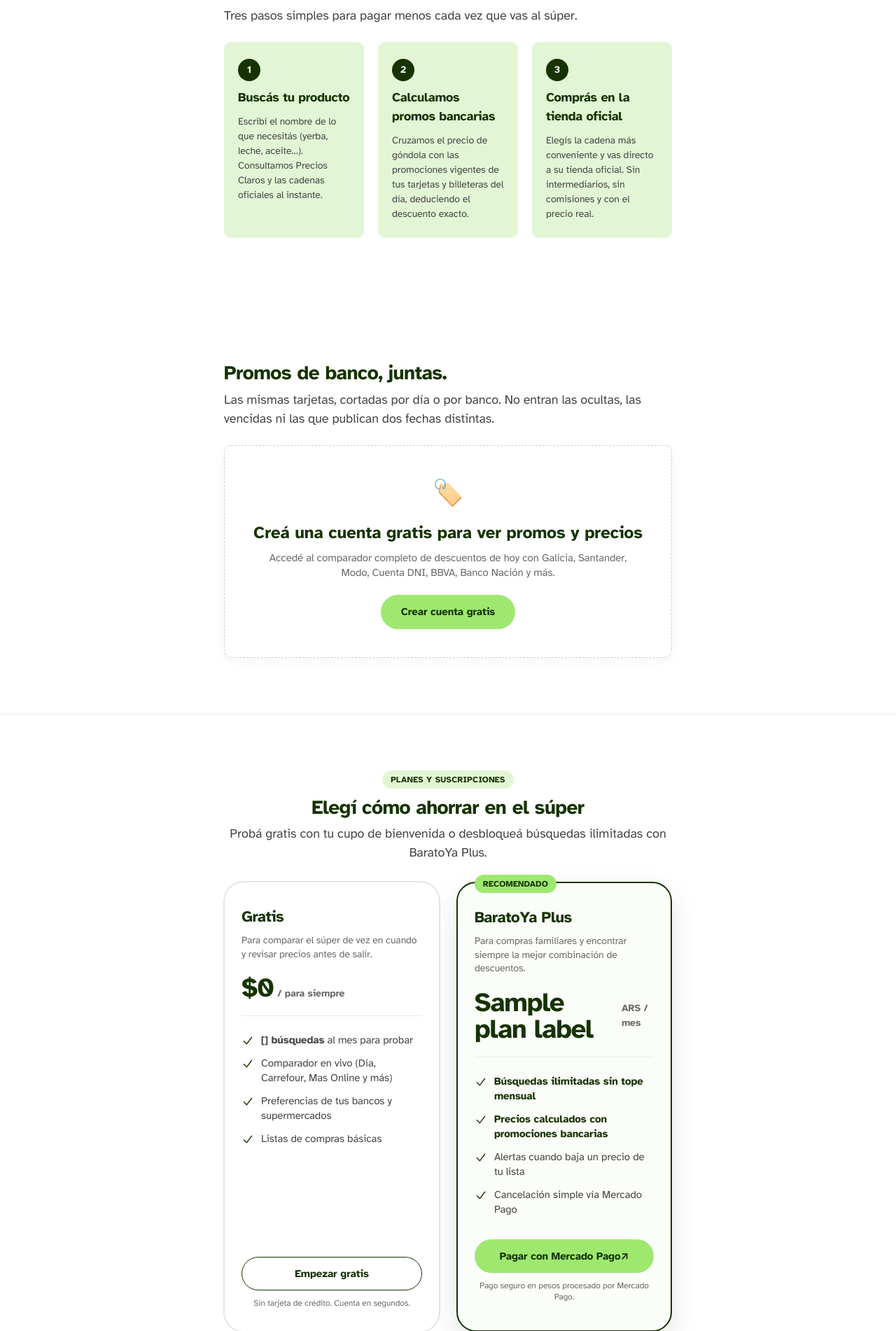
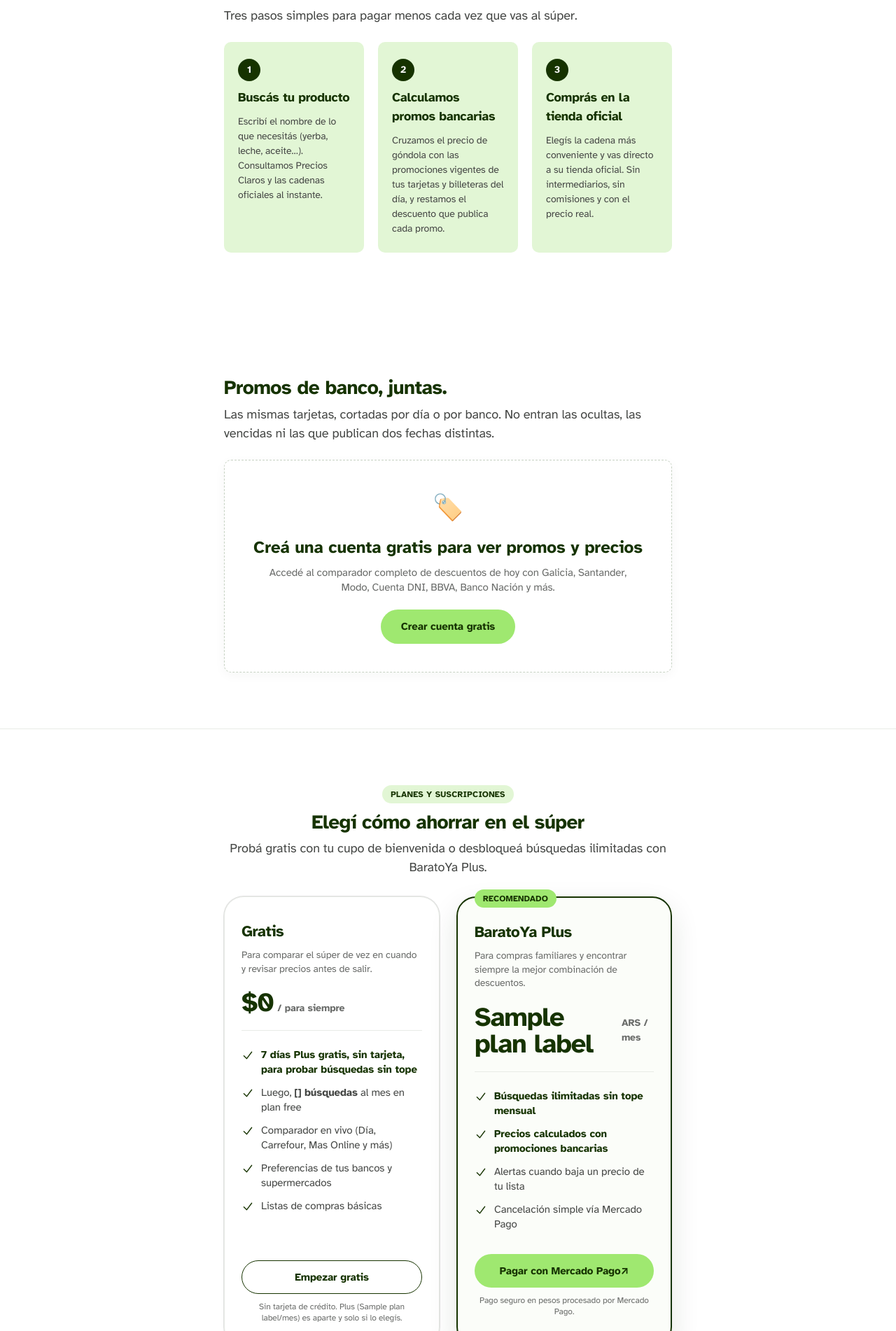
Before and after one commit to mtfrat/baratoya, a Python web app: template templates/index.html in a window 1280 px wide. Shown: the part 1191-3093 px from the top of the page at 70% size. Run offline with Jinja, Linux system fonts and the light colour scheme; the template is opened without the code that fills it: most values are stand-ins (such as "Sample title", 1, 10 or a date in 2020).

Commit message:
copy: home card con 7 días Plus gratis, sin promesas de ahorro; contacto baratoyaba@gmail.com + IG @baratoya.ba

```diff
--- a/templates/404.html
+++ b/templates/404.html
@@ -45,6 +45,7 @@
   </main>
   <footer>
     <div class="wrap">
+      <p>Instagram: <a href="https://www.instagram.com/baratoya.ba/" target="_blank" rel="noopener noreferrer">@baratoya.ba</a> · Mail: <a href="mailto:baratoyaba@gmail.com">baratoyaba@gmail.com</a></p>
       <p><a href="/">Inicio</a> · <a href="/planes">Planes</a> · <a href="/aviso-precios">Aviso de precios</a> · <a href="/terminos">Términos de uso</a> · <a href="/privacidad">Privacidad</a></p>
     </div>
   </footer>
--- a/templates/index.html
+++ b/templates/index.html
@@ -1585,7 +1585,7 @@
       <div class="wrap">
         <span class="eyebrow">Comparador independiente · Precios de hoy en CABA</span>
         <h1>El mismo producto, en cada cadena, al precio de hoy.</h1>
-        <p class="sub">El número grande es el que se paga ahora. Calculamos los descuentos de tus bancos para que nunca pagues de más en el súper.</p>
+        <p class="sub">El número grande es el que se paga ahora. Si tu banco tiene una promo publicada para hoy, la restamos y te mostramos el precio final.</p>
         <div class="hero-cta-row">
           <a href="#buscar" class="btn lime">Buscar un precio</a>
           <a href="/planes" class="btn outline">Ver planes</a>
@@ -1672,7 +1672,7 @@
           <article class="step-card">
             <div class="step-num">2</div>
             <h3>Calculamos promos bancarias</h3>
-            <p>Cruzamos el precio de góndola con las promociones vigentes de tus tarjetas y billeteras del día, deduciendo el descuento exacto.</p>
+            <p>Cruzamos el precio de góndola con las promociones vigentes de tus tarjetas y billeteras del día, y restamos el descuento que publica cada promo.</p>
           </article>
           <article class="step-card">
             <div class="step-num">3</div>
@@ -1739,9 +1739,13 @@
               <span class="plan-period">/ para siempre</span>
             </div>
             <ul class="plan-features">
+              <li class="strong">
+                <svg viewBox="0 0 20 20" fill="currentColor" aria-hidden="true"><path fill-rule="evenodd" d="M16.704 4.153a.75.75 0 01.143 1.052l-8 10.5a.75.75 0 01-1.127.075l-4.5-4.5a.75.75 0 011.06-1.06l3.894 3.893 7.48-9.817a.75.75 0 011.05-.143z" clip-rule="evenodd" /></svg>
+                <span><strong>7 días Plus gratis</strong>, sin tarjeta, para probar búsquedas sin tope</span>
+              </li>
               <li>
                 <svg viewBox="0 0 20 20" fill="currentColor" aria-hidden="true"><path fill-rule="evenodd" d="M16.704 4.153a.75.75 0 01.143 1.052l-8 10.5a.75.75 0 01-1.127.075l-4.5-4.5a.75.75 0 011.06-1.06l3.894 3.893 7.48-9.817a.75.75 0 011.05-.143z" clip-rule="evenodd" /></svg>
-                <span><strong>{{ free_limit }} búsquedas</strong> al mes para probar</span>
+                <span>Luego, <strong>{{ free_limit }} búsquedas</strong> al mes en plan free</span>
               </li>
               <li>
                 <svg viewBox="0 0 20 20" fill="currentColor" aria-hidden="true"><path fill-rule="evenodd" d="M16.704 4.153a.75.75 0 01.143 1.052l-8 10.5a.75.75 0 01-1.127.075l-4.5-4.5a.75.75 0 011.06-1.06l3.894 3.893 7.48-9.817a.75.75 0 011.05-.143z" clip-rule="evenodd" /></svg>
@@ -1757,7 +1761,7 @@
               </li>
             </ul>
             <a href="#buscar" class="btn outline plan-cta">Empezar gratis</a>
-            <p class="plan-note">Sin tarjeta de crédito. Cuenta en segundos.</p>
+            <p class="plan-note">Sin tarjeta de crédito. Plus ({{ plan_label or "$1.990" }}/mes) es aparte y solo si lo elegís.</p>
           </article>
 
           <!-- Card BaratoYa Plus -->
@@ -1810,7 +1814,7 @@
         <div class="faq-list">
           <div class="faq-item">
             <h3 class="faq-q">¿Cómo cancelo la suscripción?</h3>
-            <p class="faq-a">Podés cancelar en cualquier momento directamente desde tu cuenta de Mercado Pago (en suscripciones o pagos automáticos) o enviando un mail a punatechba@gmail.com. Sin penalizaciones ni permanencia mínima.</p>
+            <p class="faq-a">Podés cancelar en cualquier momento directamente desde tu cuenta de Mercado Pago (en suscripciones o pagos automáticos) o enviando un mail a baratoyaba@gmail.com. Sin penalizaciones ni permanencia mínima.</p>
           </div>
           <div class="faq-item">
             <h3 class="faq-q">¿Los precios con promociones son exactos?</h3>
@@ -1828,7 +1832,7 @@
   <footer>
     <div class="wrap">
       <p>BaratoYa muestra el precio que cada cadena publica para CABA. No es un sitio oficial y no pone un precio propio.</p>
-      <p>¿Problema o bug? Escribinos a <a href="mailto:baratoyaba@gmail.com">baratoyaba@gmail.com</a>.</p>
+      <p>Instagram: <a href="https://www.instagram.com/baratoya.ba/" target="_blank" rel="noopener noreferrer">@baratoya.ba</a> · Mail: <a href="mailto:baratoyaba@gmail.com">baratoyaba@gmail.com</a></p>
       <p><a href="/">Inicio</a> · <a href="/planes">Planes</a> · <a href="/aviso-precios">Aviso de precios</a> · <a href="/terminos">Términos de uso</a> · <a href="/privacidad">Privacidad</a></p>
     </div>
   </footer>
--- a/templates/legal.html
+++ b/templates/legal.html
@@ -85,7 +85,7 @@
   </main>
   <footer>
     <div class="wrap">
-      <p>¿Problema o bug? Escribinos a <a href="mailto:baratoyaba@gmail.com">baratoyaba@gmail.com</a>.</p>
+      <p>Instagram: <a href="https://www.instagram.com/baratoya.ba/" target="_blank" rel="noopener noreferrer">@baratoya.ba</a> · Mail: <a href="mailto:baratoyaba@gmail.com">baratoyaba@gmail.com</a></p>
       <p><a href="/">Inicio</a> · <a href="/planes">Planes</a> · <a href="/aviso-precios">Aviso de precios</a> · <a href="/terminos">Términos de uso</a> · <a href="/privacidad">Privacidad</a></p>
     </div>
   </footer>
--- a/templates/planes.html
+++ b/templates/planes.html
@@ -493,7 +493,7 @@
         <div class="faq-list">
           <div class="faq-item">
             <h3 class="faq-q">¿Cómo cancelo la suscripción?</h3>
-            <p class="faq-a">Podés cancelar en cualquier momento directamente desde tu cuenta de Mercado Pago (en la sección de suscripciones o pagos automáticos) o escribiéndonos a punatechba@gmail.com. No hay permanencia mínima ni penalizaciones.</p>
+            <p class="faq-a">Podés cancelar en cualquier momento directamente desde tu cuenta de Mercado Pago (en la sección de suscripciones o pagos automáticos) o escribiéndonos a baratoyaba@gmail.com. No hay permanencia mínima ni penalizaciones.</p>
           </div>
           <div class="faq-item">
             <h3 class="faq-q">¿Los precios con promociones son exactos?</h3>
@@ -511,7 +511,7 @@
   <footer>
     <div class="wrap">
       <p>BaratoYa muestra el precio que cada cadena publica para CABA. No es un sitio oficial y no pone un precio propio.</p>
-      <p>¿Problema o bug? Escribinos a <a href="mailto:baratoyaba@gmail.com">baratoyaba@gmail.com</a>.</p>
+      <p>Instagram: <a href="https://www.instagram.com/baratoya.ba/" target="_blank" rel="noopener noreferrer">@baratoya.ba</a> · Mail: <a href="mailto:baratoyaba@gmail.com">baratoyaba@gmail.com</a></p>
       <p><a href="/">Inicio</a> · <a href="/planes">Planes</a> · <a href="/aviso-precios">Aviso de precios</a> · <a href="/terminos">Términos de uso</a> · <a href="/privacidad">Privacidad</a></p>
     </div>
   </footer>
```
Also changed, not shown: test_copy_contacto.py (added, +37 -0 lines).
